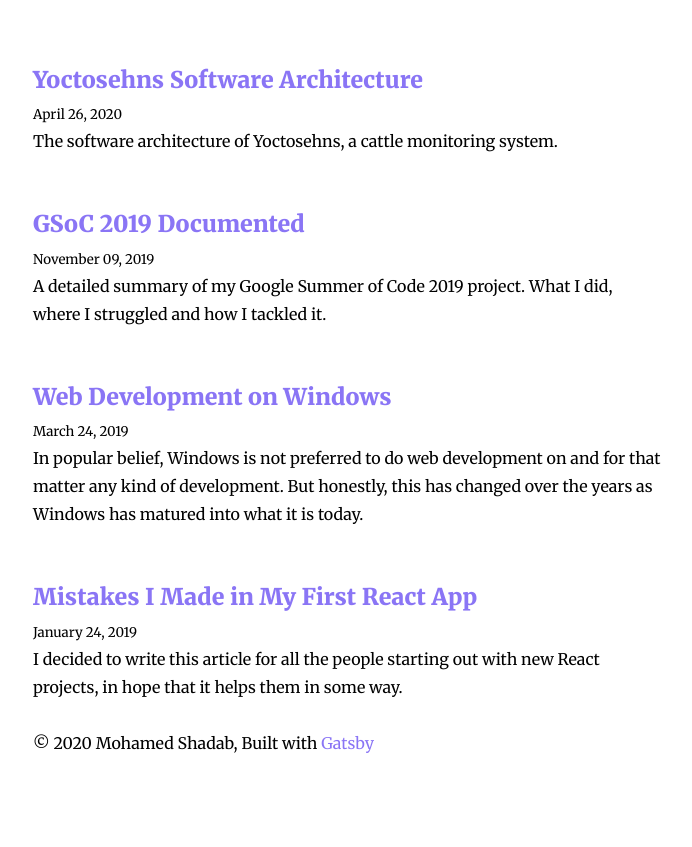
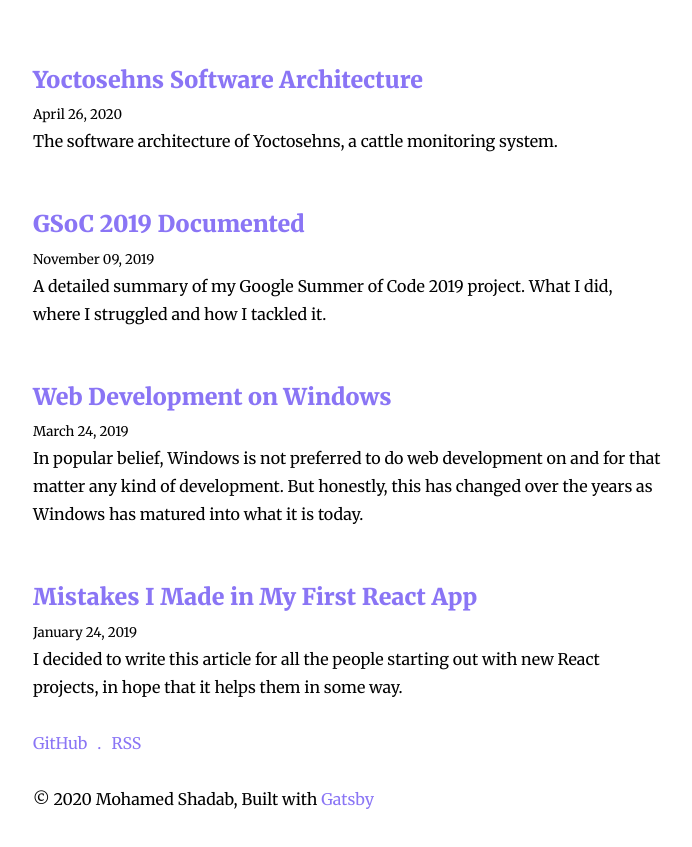
Before and after one commit to statebait/blog, a Gatsby site: page / in a window 1280 px wide. Shown: the part 185-1032 px from the top of the page, without its empty margins (292-984 px from the left). Before the commit the page ends 984 px from the top, so only its background shows below. Built offline with nearby package versions, Linux system fonts and the light colour scheme; Gatsby itself is replaced by a stand-in of ours; some packages are replaced by stand-ins of ours.

Commit message:
feat: adds github & rss links in the footer

```diff
--- a/gatsby-config.js
+++ b/gatsby-config.js
@@ -51,7 +51,7 @@ module.exports = {
     {
       resolve: `gatsby-plugin-google-analytics`,
       options: {
-        //trackingId: `ADD YOUR TRACKING ID HERE`,
+        trackingId: `UA-117988878-2`,
       },
     },
     `gatsby-plugin-feed`,
--- a/package.json
+++ b/package.json
@@ -26,7 +26,7 @@
     "prismjs": "^1.16.0",
     "react": "^16.8.6",
     "react-dom": "^16.8.6",
-    "react-helmet": "^5.2.1",
+    "react-helmet": "^6.0.0",
     "react-switch": "^5.0.0",
     "react-typography": "^0.16.19",
     "typeface-merriweather": "0.0.72",
--- a/src/components/layout.js
+++ b/src/components/layout.js
@@ -12,7 +12,7 @@ class Layout extends React.Component {
     }
   }
 
-  handleChange = toggleTheme => {
+  handleChange = (toggleTheme) => {
     toggleTheme(this.state.toggle ? "dark" : "light")
     this.setState({ toggle: !this.state.toggle })
   }
@@ -90,7 +90,27 @@ class Layout extends React.Component {
         </header>
         <main>{children}</main>
         <footer>
-          © {new Date().getFullYear()} Mohamed Shadab, Built with
+          <div
+            style={{
+              display: "grid",
+              gridTemplateColumns: "repeat(3, max-content)",
+              gridGap: 10,
+              color: "#8a75f5",
+            }}
+          >
+            <a
+              href="https://www.github.com/statebait"
+              target="_blank"
+              rel="noopener noreferrer"
+            >
+              GitHub
+            </a>
+            .
+            <a href="/rss.xml" target="_blank" rel="noopener noreferrer">
+              RSS
+            </a>
+          </div>
+          <br />© {new Date().getFullYear()} Mohamed Shadab, Built with
           {` `}
           <a href="https://www.gatsbyjs.org">Gatsby</a>
         </footer>
--- a/src/components/seo.js
+++ b/src/components/seo.js
@@ -7,7 +7,7 @@
 
 import React from "react"
 import PropTypes from "prop-types"
-import Helmet from "react-helmet"
+import { Helmet } from "react-helmet"
 import { useStaticQuery, graphql } from "gatsby"
 
 function SEO({ description, lang, meta, keywords, title }) {
```
Also changed, not shown: 1 other file.
